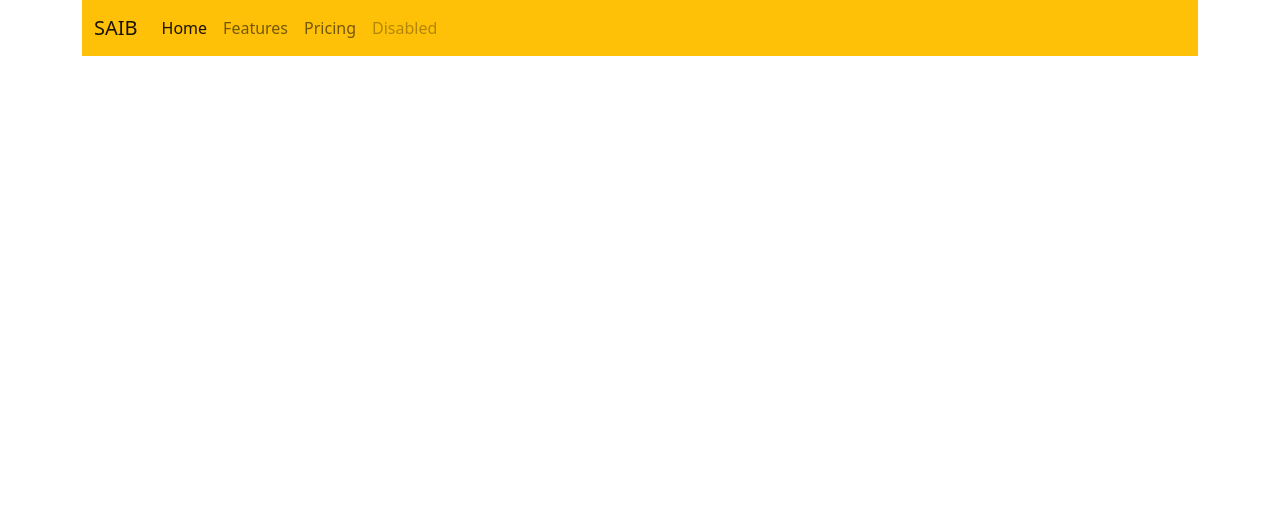
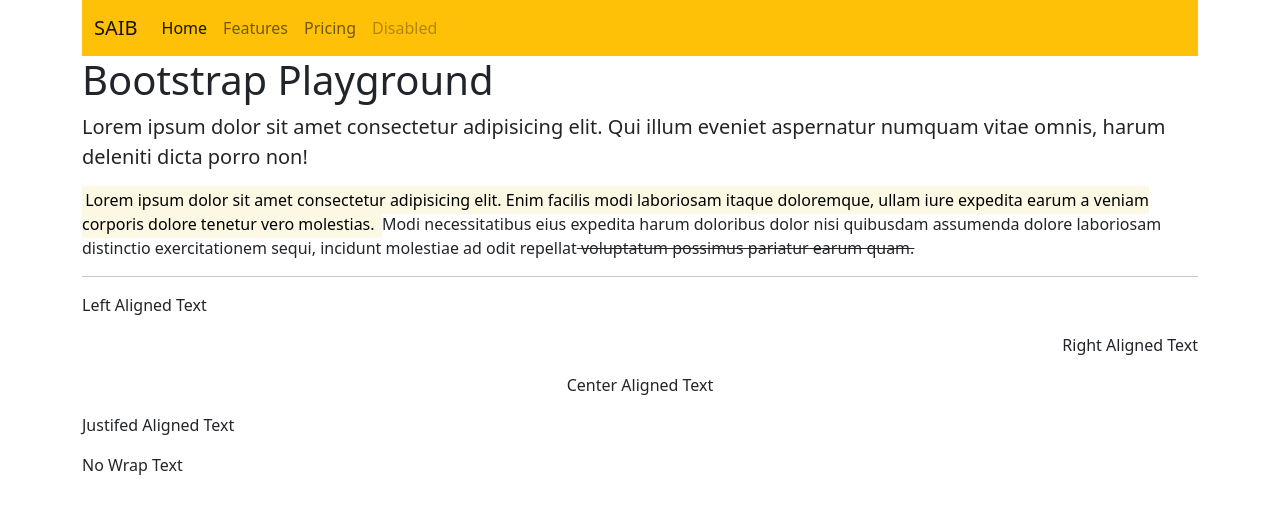
Before and after one commit to codewithz/saib-bootstrap, a plain HTML site: page index.html in a window 1280 px wide. Drawn offline with nearby package versions, Linux system fonts and the light colour scheme.

Commit message:
ALignments

```diff
--- a/index.html
+++ b/index.html
@@ -15,11 +15,19 @@
   </head>
   <body>
     <div class="container">
-    <!-- Navbar start here -->
+      <!-- Navbar start here -->
       <nav class="navbar navbar-expand-lg navbar-light bg-warning">
         <div class="container-fluid">
           <a class="navbar-brand" href="#">SAIB</a>
-          <button class="navbar-toggler" type="button" data-bs-toggle="collapse" data-bs-target="#navbarNav" aria-controls="navbarNav" aria-expanded="false" aria-label="Toggle navigation">
+          <button
+            class="navbar-toggler"
+            type="button"
+            data-bs-toggle="collapse"
+            data-bs-target="#navbarNav"
+            aria-controls="navbarNav"
+            aria-expanded="false"
+            aria-label="Toggle navigation"
+          >
             <span class="navbar-toggler-icon"></span>
           </button>
           <div class="collapse navbar-collapse" id="navbarNav">
@@ -42,6 +50,30 @@
       </nav>
       <!-- Navbar ends here -->
 
+      <h1 class="page-header">Bootstrap Playground</h1>
+
+      <p class="lead">
+        Lorem ipsum dolor sit amet consectetur adipisicing elit. Qui illum
+        eveniet aspernatur numquam vitae omnis, harum deleniti dicta porro non!
+      </p>
+
+      <p>
+       <mark> Lorem ipsum dolor sit amet consectetur adipisicing elit. Enim facilis
+        modi laboriosam itaque doloremque, ullam iure expedita earum a veniam
+        corporis dolore tenetur vero molestias. </mark>Modi necessitatibus eius
+        expedita harum doloribus dolor nisi quibusdam assumenda dolore
+        laboriosam distinctio exercitationem sequi, incidunt molestiae ad odit
+        repellat<del> voluptatum possimus pariatur earum quam.</del>
+      </p>
+
+      <hr>
+      <!-- Alignments  -->
+      <p class="text-start">Left Aligned Text</p>
+      <p class="text-end">Right Aligned Text</p>
+      <p class="text-center">Center Aligned Text</p>
+      <p class="text-justify">Justifed Aligned Text</p>
+      <p class="text-nowrap">No Wrap Text</p>
+
     </div>
   </body>
 </html>
```
